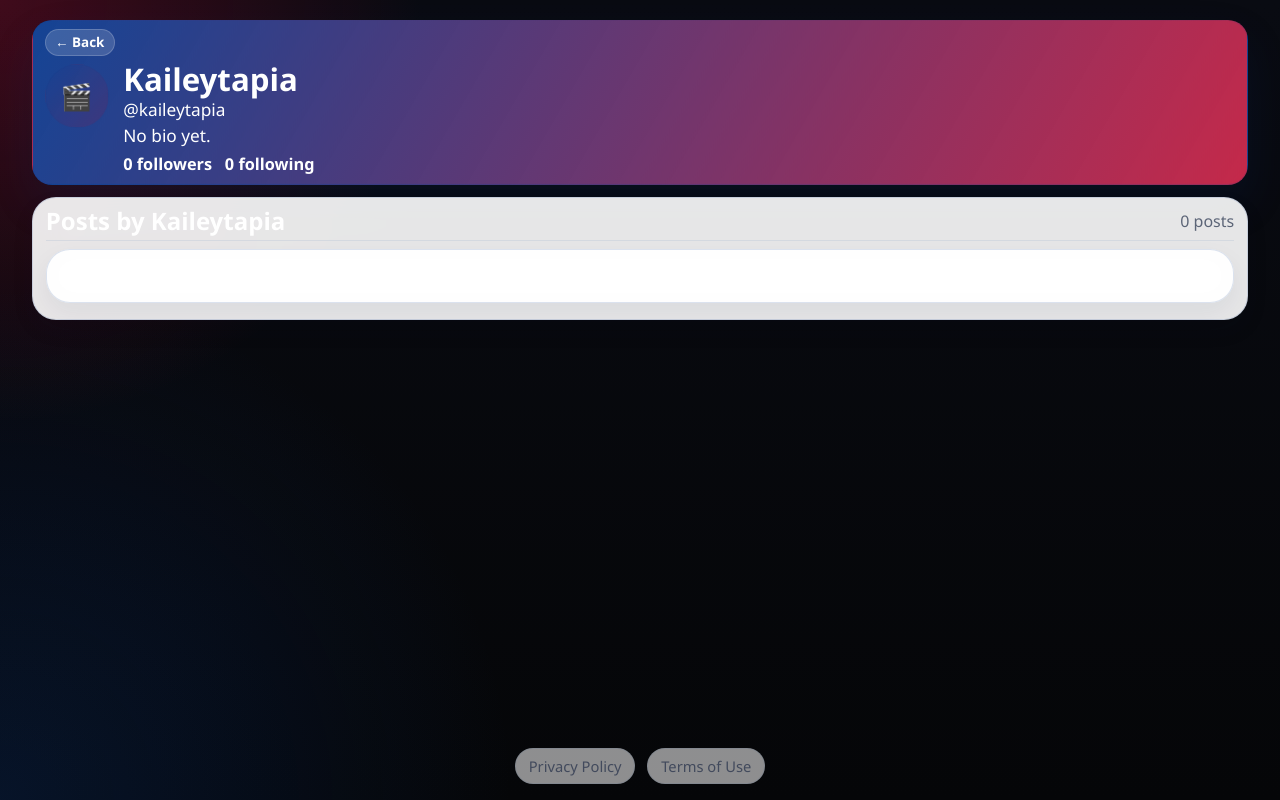
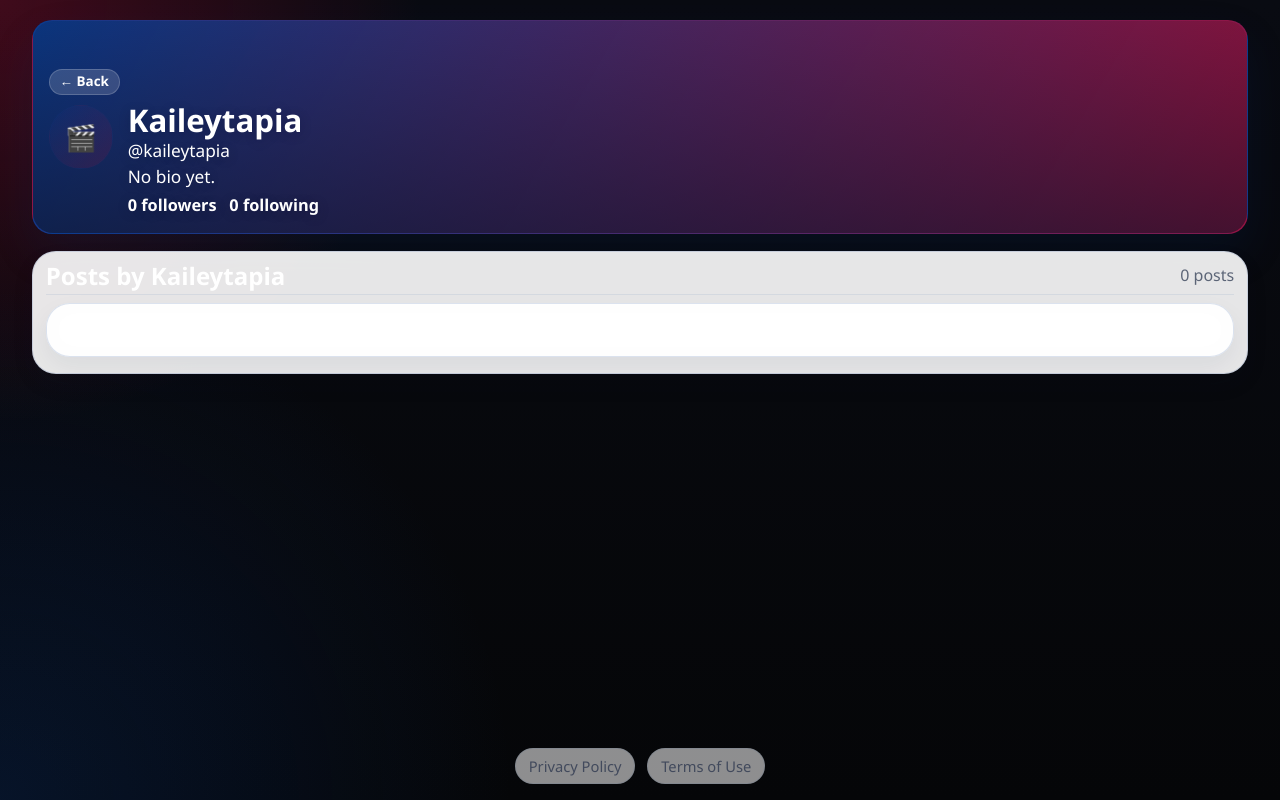
Before and after one commit to OGPancakes/MEDIA, a Flask app: a page that uses app/templates/base.html in a window 1280 px wide. Run offline with Flask 3, Linux system fonts and the light colour scheme.

Commit message:
Stabilize desktop profile hero layout

```diff
--- a/app/static/css/styles.css
+++ b/app/static/css/styles.css
@@ -1626,23 +1626,36 @@ body.native-compose-enabled .home-flow .composer {
 }
 
 .profile-banner {
-    display: block;
+    position: relative;
+    display: flex;
+    align-items: flex-end;
     color: var(--white);
     height: auto;
-    min-height: 0;
+    min-height: 188px;
     max-height: none;
     overflow: visible;
     background-size: cover;
     background-position: center;
-    padding: 0.52rem 0.72rem 0.58rem;
+    background-color: rgba(11, 61, 145, 0.88);
+    padding: 0.85rem 0.9rem 1rem;
+    isolation: isolate;
+}
+
+.profile-banner::before {
+    content: "";
+    position: absolute;
+    inset: 0;
+    border-radius: inherit;
+    background: linear-gradient(180deg, rgba(9, 18, 40, 0.18) 0%, rgba(9, 18, 40, 0.62) 100%);
+    z-index: 0;
 }
 
 .profile-page {
     display: grid;
-    gap: 0.42rem;
+    gap: 0.72rem;
     min-height: calc(100dvh - var(--safe-top) - 8.5rem);
     align-content: start;
-    grid-template-rows: auto auto 1fr;
+    grid-template-rows: auto auto auto;
 }
 
 .back-link {
@@ -1674,19 +1687,19 @@ body.native-compose-enabled .home-flow .composer {
 
 .profile-banner-content {
     display: grid;
-    gap: 0.34rem;
-    width: fit-content;
-    max-width: min(100%, 640px);
-}
-
-.profile-timeline-card {
+    gap: 0.42rem;
+    width: 100%;
+    max-width: min(100%, 720px);
     position: relative;
     z-index: 1;
+}
+
+.profile-timeline-card {
     display: grid;
     gap: 0.5rem;
     padding: 0.42rem 0.8rem 0.72rem;
     align-content: start;
-    margin-top: 0;
+    margin-top: 0.15rem;
 }
 
 .profile-timeline-head {
@@ -1716,6 +1729,7 @@ body.native-compose-enabled .home-flow .composer {
     display: grid;
     gap: 0.22rem;
     min-width: 0;
+    text-shadow: 0 2px 12px rgba(9, 18, 40, 0.24);
 }
 
 .profile-summary h2 {
@@ -3252,7 +3266,8 @@ body.dark-mode .site-footer a {
     }
 
     .profile-banner {
-        padding: 0.72rem 0.8rem;
+        min-height: 168px;
+        padding: 0.8rem 0.85rem 0.92rem;
         border-radius: 22px;
     }
 
@@ -3284,7 +3299,7 @@ body.dark-mode .site-footer a {
     }
 
     .profile-timeline-card {
-        margin-top: -0.18rem;
+        margin-top: 0.05rem;
         padding: 0.28rem 0.72rem 0.72rem;
     }
 
@@ -3425,12 +3440,17 @@ body.dark-mode .site-footer a {
     }
 
     .profile-page {
-        gap: 0.75rem;
+        gap: 0.9rem;
     }
 
     .profile-banner-content {
         width: 100%;
         max-width: 100%;
+    }
+
+    .profile-banner {
+        min-height: 214px;
+        padding: 0.95rem 1rem 1.12rem;
     }
 
     .profile-actions-card {
```
